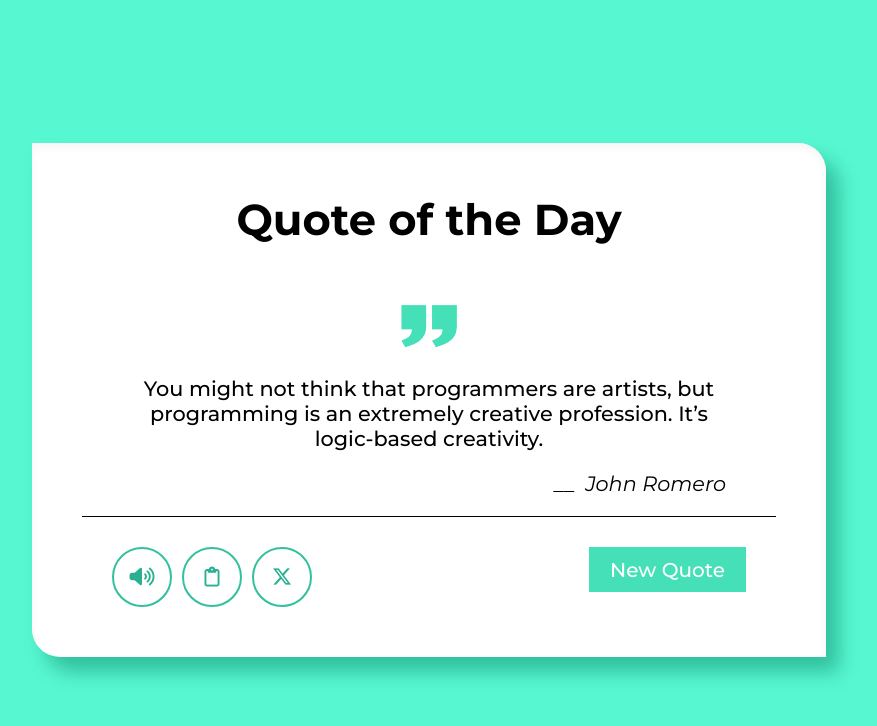
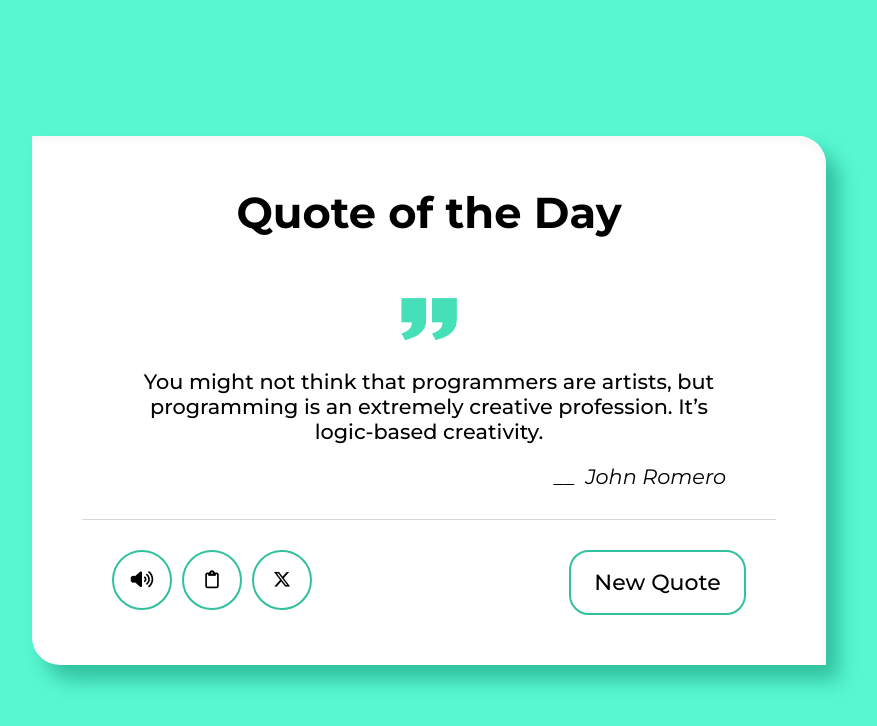
Before and after one commit to imanebk-github/Quote-generator-app, a plain HTML site: page index.html in a window 1280 px wide. Shown: the whole page, without its empty margins (211-1088 px from the left). Drawn offline with Linux system fonts and the light colour scheme.

Commit message:
js code started

```diff
--- a/index.html
+++ b/index.html
@@ -31,5 +31,7 @@
             </div>
         </div>
     </section>
+
+    <script src="script.js"></script>
 </body>
 </html>
--- /dev/null
+++ b/script.js
@@ -0,0 +1,4 @@
+const quoteText = document.querySelector('.quote');
+const quoteBtn = document.querySelector('.new-quote');
+
+quoteBtn.addEventListener('click', () =>)
--- a/style.css
+++ b/style.css
@@ -64,13 +64,13 @@ gap: 10px;
 justify-content: end;
 font-size: 1.3em;
 font-style: italic;
-padding:0 50px 0 0px;
+padding:0 50px 10px 0px;
 }
 .buttons{
     padding: 30px 30px 0 30px;
     display: flex;
     justify-content: space-between;
-    border-top: 1px solid black;
+    border-top: 1px solid rgb(215, 215, 215);
 }
 .buttons.features{
     display: flex;
@@ -86,25 +86,38 @@ li{ display: flex;
     justify-content: center;
     align-items: center;
     margin-right: 10px;
-    font-size: 20px;
+    font-size: 18px;
     border:2px solid #32C09E;
     border-radius: 80%;
-    padding: 20px;
+    padding: 10px;
     width: 60px;
     height: 60px;
+cursor: pointer;
+color: #000000;
+}
+li:hover{
+    background: #32C09E;
+    border:none;
+    color: #ffffff;
+    transform: scale(1.09) ease;
+}
 
-}
-i{
-    color: #28b091;
-}
 button.new-quote{
-color: #FFF;
+color: #000000;
 font-family: Montserrat;
-font-size: 20px;
+font-size: 22px;
 font-style: normal;
 font-weight: 500;
-background: #46E0B8;
-width: 157px;
-height: 45px;
-border: none;
+background: #ffffff;
+width: 177px;
+height: 65px;
+border: 2px solid #32C09E;
+border-radius: 20px;
+cursor: pointer;
 }
+button.new-quote:hover{
+    background: #32C09E;
+    border: none;
+    color: #ffffff;
+    transform: scale(1.09) ease;
+}
```
